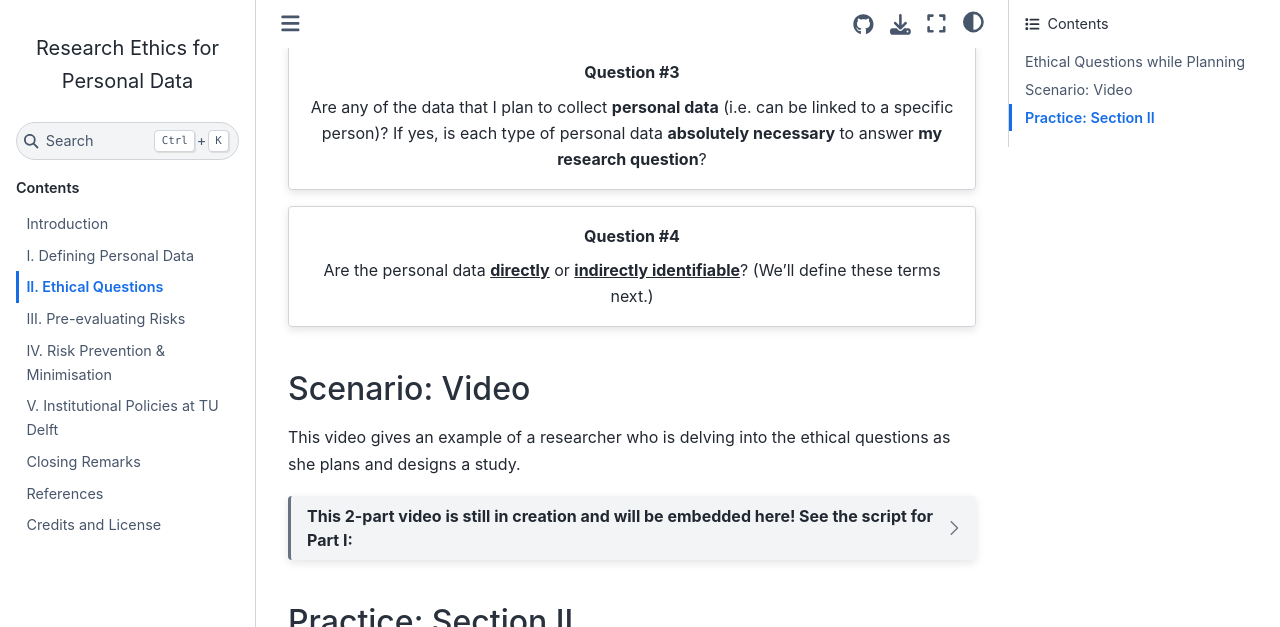
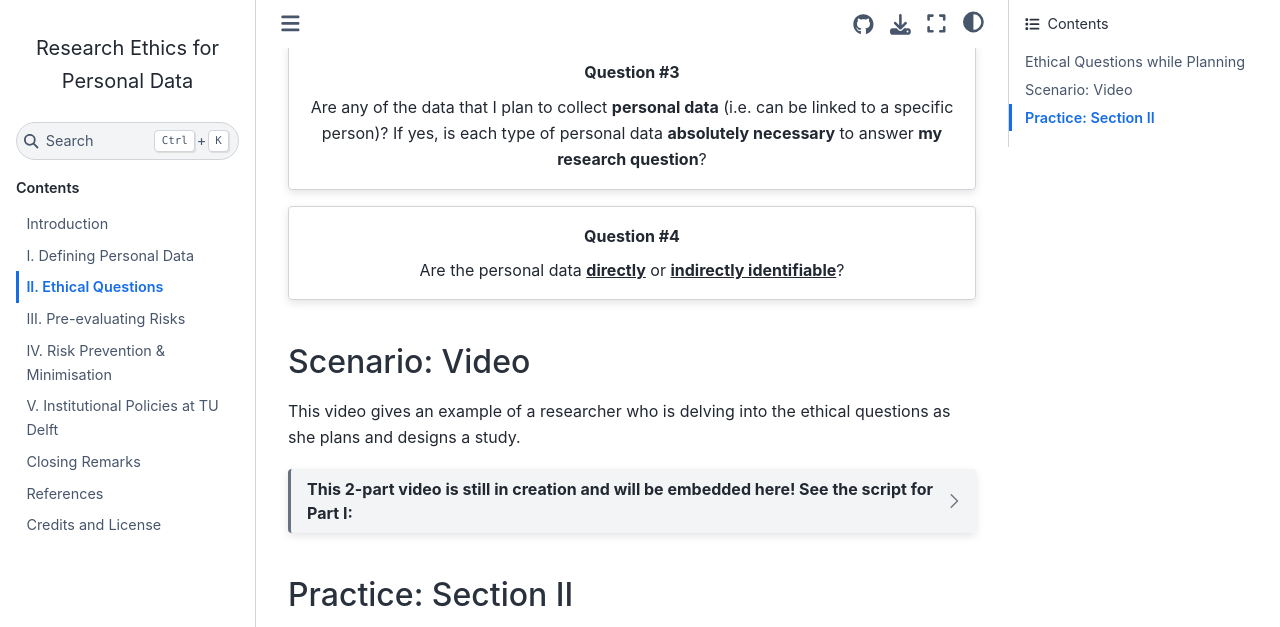
Before and after one commit to tu-delft-library/BSc_Research_Ethics_for_Personal_Data, a Jupyter Book: the page built from book/guiding_questions.md, in a window 1280 px wide and 900 px high, scrolled down 519 px, cut to the strip 0-627 px from the top of the window. Built offline with Jupyter Book 1.0.4 settings and Sphinx 7.4.7 and the Sphinx Book theme 1.1.4, drawn with Linux system fonts in a browser that asks for light colours; comment, search, counter and statistics services are not loaded.

Commit message:
Update guiding_questions.md

```diff
--- a/book/guiding_questions.md
+++ b/book/guiding_questions.md
@@ -24,7 +24,6 @@ Are any of the data that I plan to collect **personal data** (i.e. can be linked
 :::{card} Question #4
 :class-card: text-center
 Are the personal data <u>**directly**</u> or <u>**indirectly identifiable**</u>?
-(We'll define these terms next.)
 :::
 
 
```
